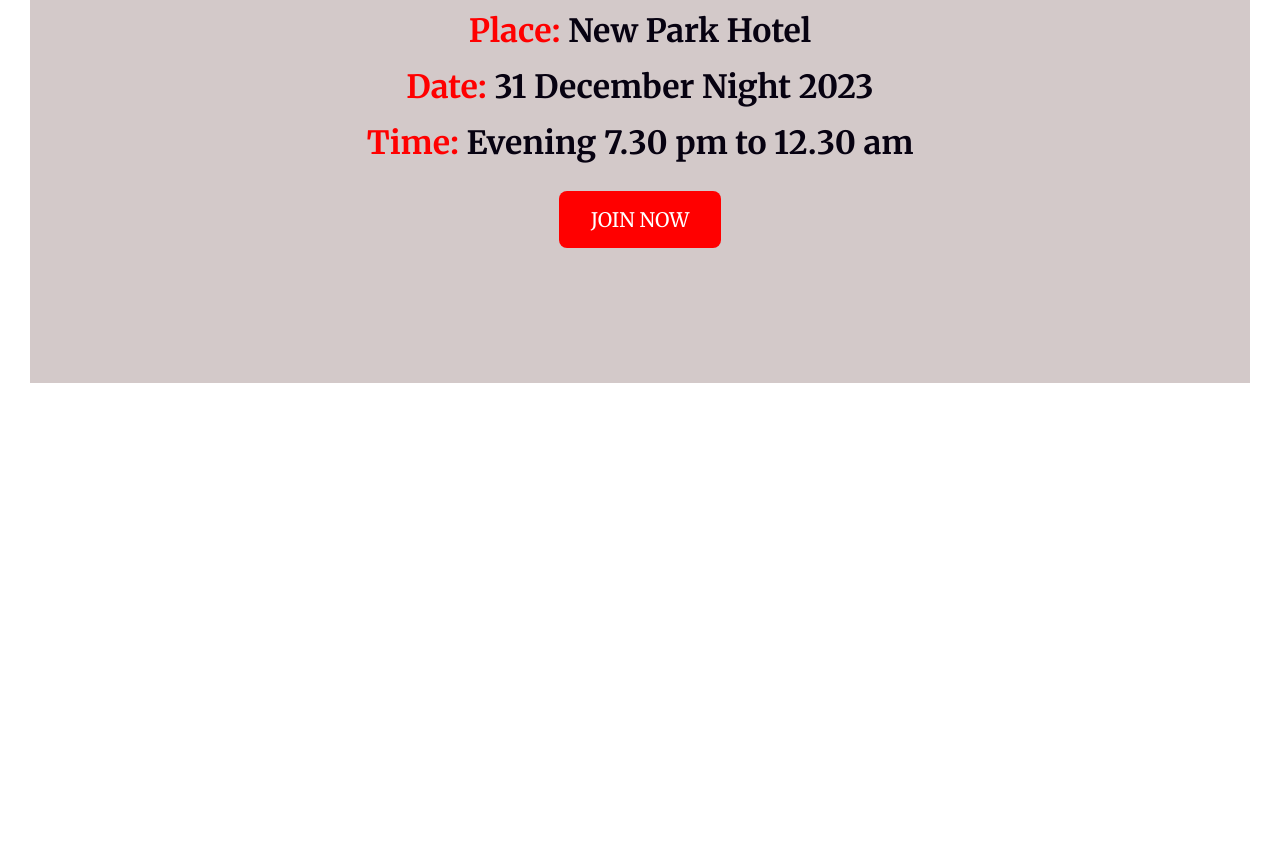
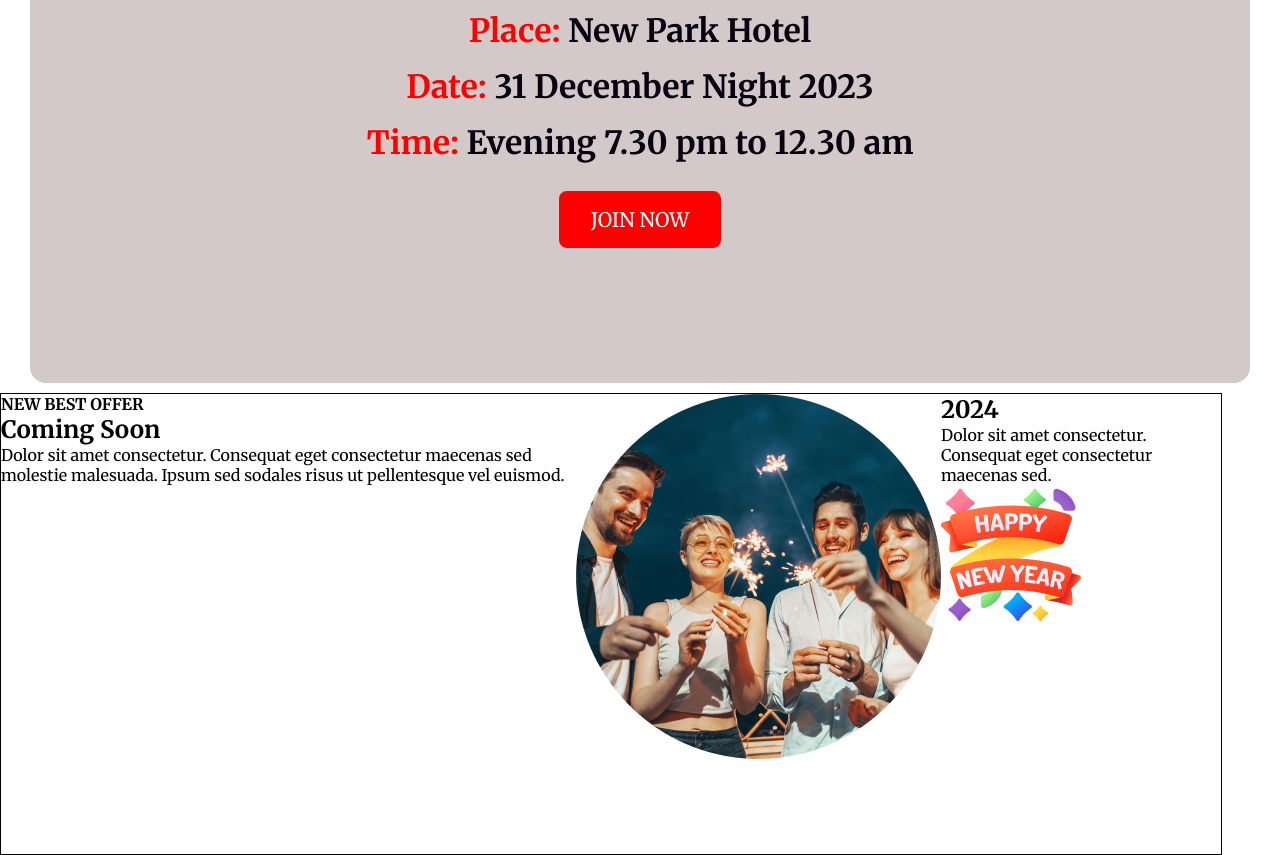
Before and after one commit to salahuddin24/my-first-assaignment, a plain HTML site: page index.html in a window 1280 px wide. Shown: the part 2230-3085 px from the top of the page. Before the commit the page ends 2623 px from the top, so only its background shows below. Drawn offline with Linux system fonts and the light colour scheme.

Commit message:
add section five html stracture

```diff
--- a/index.html
+++ b/index.html
@@ -47,6 +47,22 @@
       </div>
       <button class="section4-btn">JOIN NOW</button>
     </section>
+
+    <section class="section5">
+      <div class="section-contant1">
+        <h4>NEW BEST OFFER</h4>
+        <h2>Coming Soon</h2>
+        <p>Dolor sit amet consectetur. Consequat eget consectetur maecenas sed molestie malesuada. Ipsum sed sodales risus ut pellentesque vel euismod. </p>
+      </div>
+      <div class="section5-image-middle">
+        <img src="./resources/Ellipse 1.png" alt="">
+      </div>
+      <div class="section5-contant3">
+        <h2>2024</h2>
+        <p>Dolor sit amet consectetur. Consequat eget consectetur maecenas sed.</p>
+        <img src="./resources/Group 96.png" alt="">
+      </div>
+    </section>
   </main>
   <footer>
 
--- a/style.css
+++ b/style.css
@@ -129,6 +129,7 @@
   margin: 10px auto;
   text-align: center;
   background-color: rgb(211, 201, 201);
+  border-radius: 16px;
 }
 .new-park{
   text-align: center;
@@ -160,3 +161,10 @@
 .section4-btn:hover{
   cursor: pointer;
 }
+/* section five style  */
+.section5{
+  display: flex;
+  width: 1220px;
+  height: 460px;
+  border: 1px solid;
+}
```
